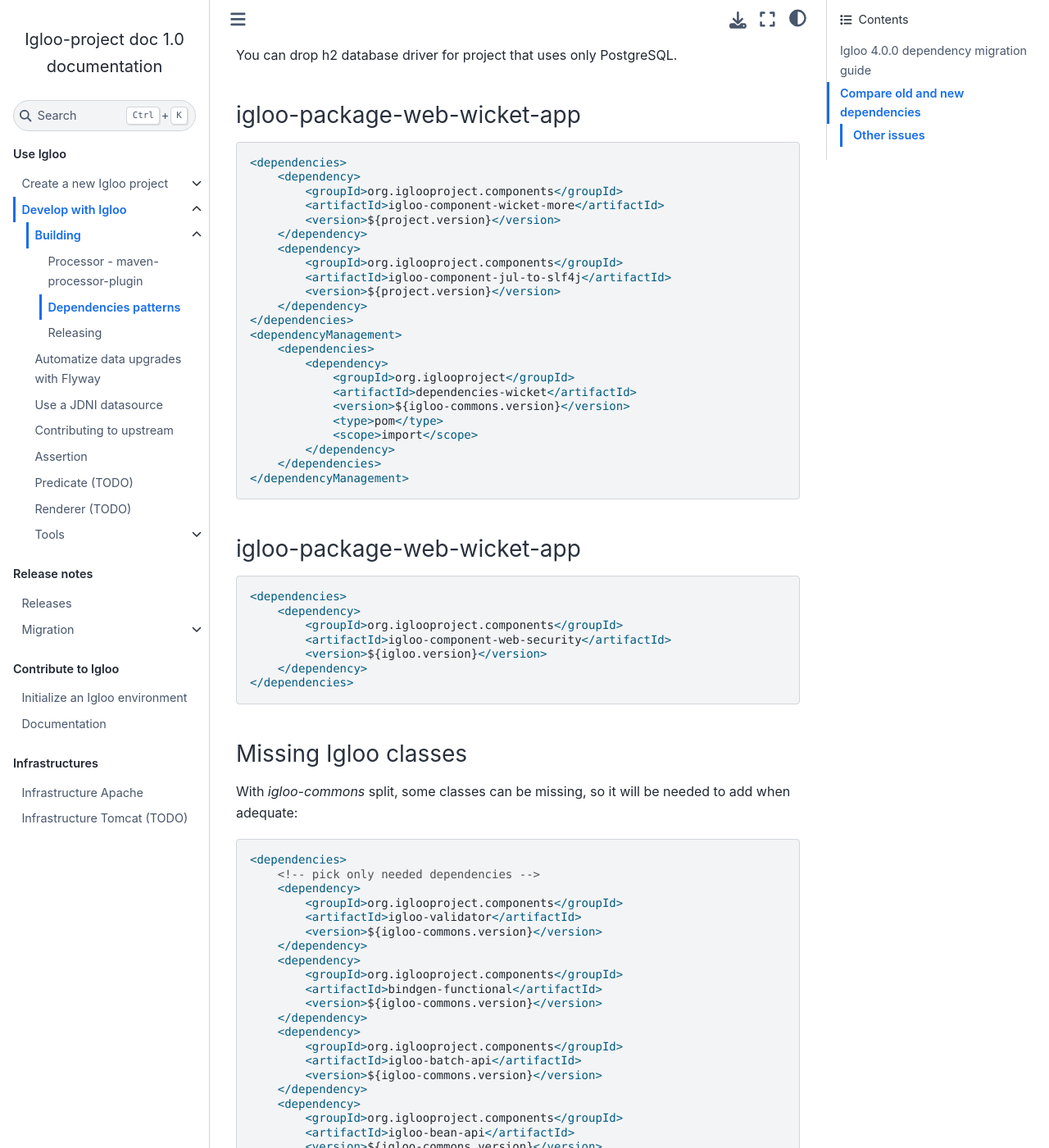
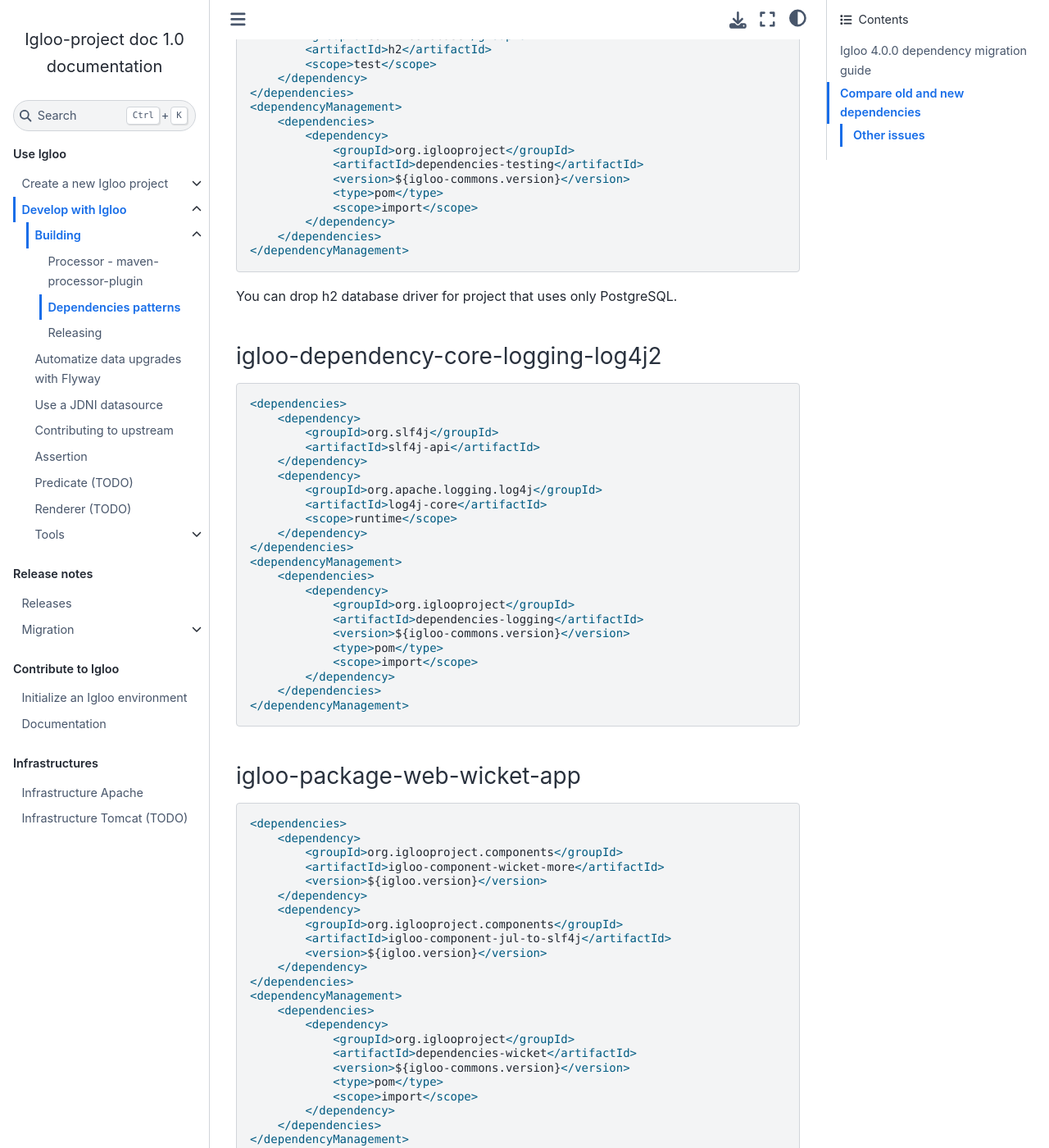
Before and after one commit to igloo-project/igloo-doc, a Sphinx documentation site: the page built from source/usage/features/dependencies.md, in a window 1280 px wide and 1400 px high, scrolled down 4235 px. Shown: the whole window at 82% size. Built offline with Sphinx 7.4.7 and the Sphinx Book theme 1.1.4, drawn with Linux system fonts in a browser that asks for light colours; some of the changed text lies outside the part shown.

````diff
--- a/source/usage/features/dependencies.md
+++ b/source/usage/features/dependencies.md
@@ -16,13 +16,13 @@ Use dependency hierarchy to ensure that `javax.annotation:javax.annotation-api`
         <groupId>javax.annotation</groupId>
         <artifactId>javax.annotation-api</artifactId>
         <scope>provided</scope>
-    <dependency>
+    </dependency>
 </dependencies>
 <dependencyManagement>
     <dependencies>
         <dependency>
             <groupId>org.iglooproject</groupId>
-            <artifactId>dependencies-spring</artifactId>
+            <artifactId>dependencies-commons</artifactId>
             <version>${igloo-commons.version}</version>
             <type>pom</type>
             <scope>import</scope>
@@ -50,6 +50,20 @@ Examples: `igloo-component-wicket-more-test`, `igloo-component-jpa-more-test`, .
     <version>${igloo.version}</version>
     <type>pom</type>
 </dependency>
+```
+
+### igloo-component-wicket-bootstrap4
+
+**Add** this dependency into your webapp project.
+
+```xml
+<dependencies>
+    <dependency>
+        <groupId>org.iglooproject.components</groupId>
+        <artifactId>igloo-component-wicket-bootstrap4</artifactId>
+        <version>${igloo.version}</version>
+    </dependency>
+</dependencies>
 ```
 
 ### igloo-component-config-test
@@ -211,6 +225,33 @@ Add `igloo-component-config-test` to your core project. Despite its name, it pro
 
 You can drop h2 database driver for project that uses only PostgreSQL.
 
+### igloo-dependency-core-logging-log4j2
+
+```xml
+<dependencies>
+    <dependency>
+        <groupId>org.slf4j</groupId>
+        <artifactId>slf4j-api</artifactId>
+    </dependency>
+    <dependency>
+        <groupId>org.apache.logging.log4j</groupId>
+        <artifactId>log4j-core</artifactId>
+        <scope>runtime</scope>
+    </dependency>
+</dependencies>
+<dependencyManagement>
+    <dependencies>
+        <dependency>
+            <groupId>org.iglooproject</groupId>
+            <artifactId>dependencies-logging</artifactId>
+            <version>${igloo-commons.version}</version>
+            <type>pom</type>
+            <scope>import</scope>
+        </dependency>
+    </dependencies>
+</dependencyManagement>
+```
+
 ### igloo-package-web-wicket-app
 
 ```xml
@@ -218,12 +259,12 @@ You can drop h2 database driver for project that uses only PostgreSQL.
     <dependency>
         <groupId>org.iglooproject.components</groupId>
         <artifactId>igloo-component-wicket-more</artifactId>
-        <version>${project.version}</version>
+        <version>${igloo.version}</version>
     </dependency>
     <dependency>
         <groupId>org.iglooproject.components</groupId>
         <artifactId>igloo-component-jul-to-slf4j</artifactId>
-        <version>${project.version}</version>
+        <version>${igloo.version}</version>
     </dependency>
 </dependencies>
 <dependencyManagement>
@@ -239,7 +280,7 @@ You can drop h2 database driver for project that uses only PostgreSQL.
 </dependencyManagement>
 ```
 
-### igloo-package-web-wicket-app
+### igloo-package-web-spring-security
 
 ```xml
 <dependencies>
@@ -334,7 +375,7 @@ If the version is available, then update add this dependency in your pom.xml:
             <version>${igloo-maven.version}</version>
             <type>pom</type>
             <scope>import</scope>
-        <dependency>
+        </dependency>
     </dependencies>
 </dependencyManagement>
 ```
````
Also changed, not shown: source/release-notes/releases-4.x.md (+2 -2 lines).
